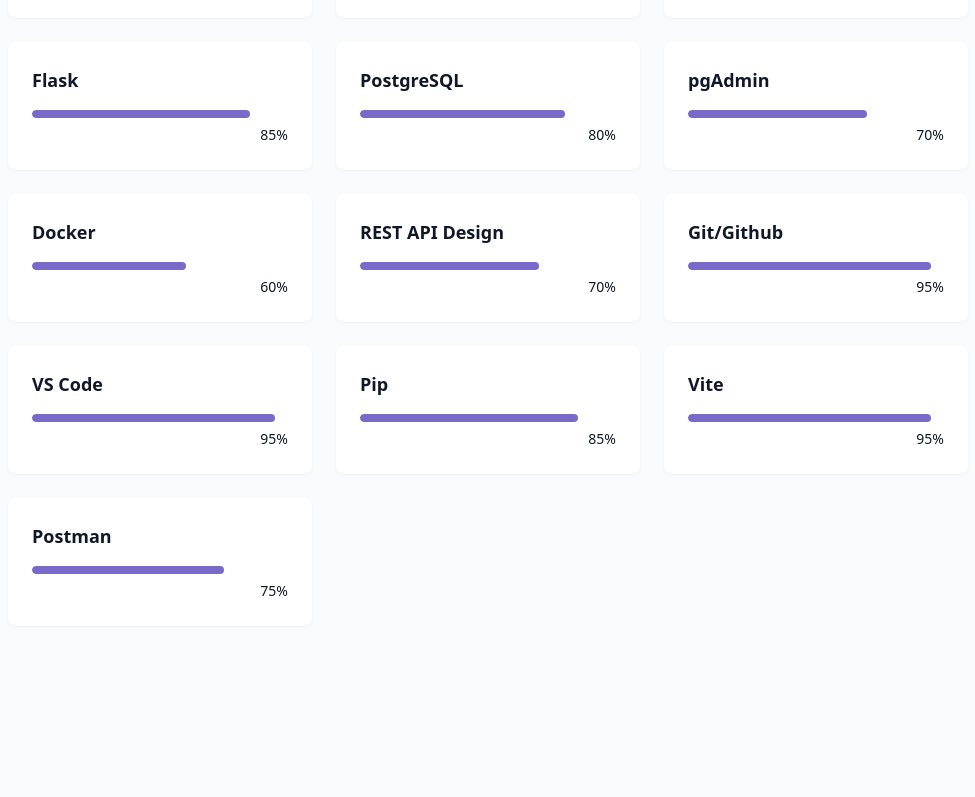
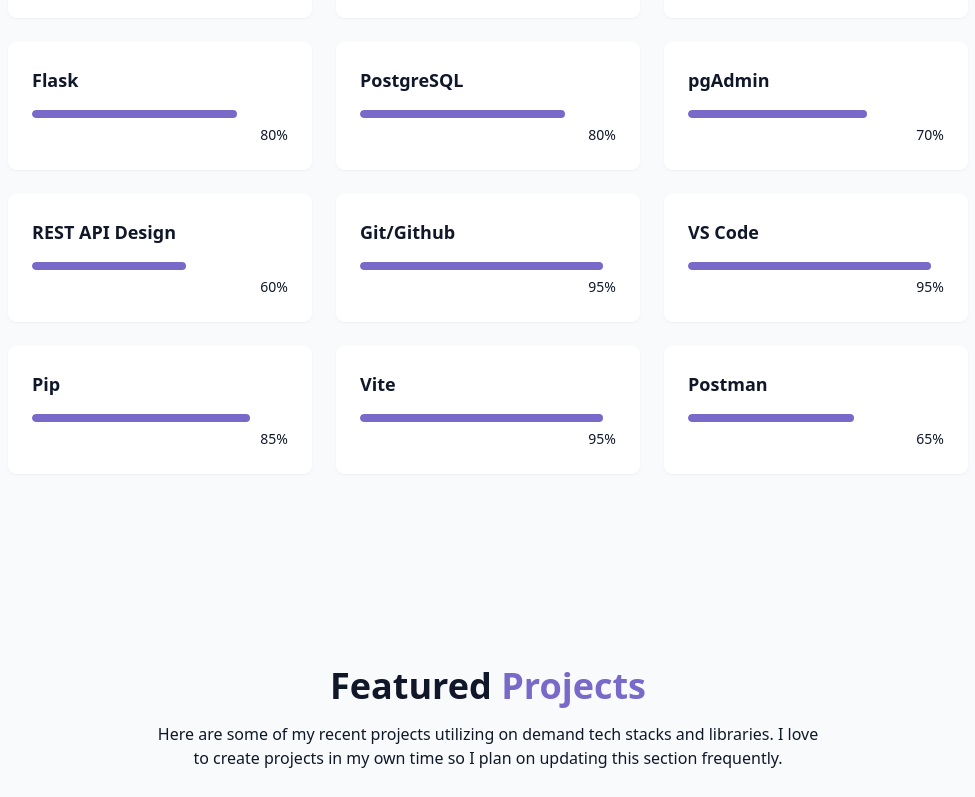
Before and after one commit to ElianSarmiento/Portfolio-website, a React (Vite) app: page / in a window 1280 px wide. Shown: the part 2132-2929 px from the top of the page, without its empty margins (152-1127 px from the left). Built offline with nearby package versions, Linux system fonts and the light colour scheme.

Commit message:
Updated site info

```diff
--- a/src/components/SkillSection.jsx
+++ b/src/components/SkillSection.jsx
@@ -5,24 +5,23 @@
   // FrontEnd
   { name: "HTML/CSS", level: 95, category: "frontend" },
   { name: "JavaScript", level: 80, category: "frontend" },
-  { name: "React", level: 75, category: "frontend" },
+  { name: "React", level: 70, category: "frontend" },
   { name: "TailWind CSS", level: 90, category: "frontend" },
-  { name: "Next.js", level: 50, category: "frontend" },
+  { name: "Next.js", level: 40, category: "frontend" },
 
   // Backend
-  { name: "Python", level: 95, category: "backend" },
-  { name: "Flask", level: 85, category: "backend" },
+  { name: "Python", level: 90, category: "backend" },
+  { name: "Flask", level: 80, category: "backend" },
   { name: "PostgreSQL", level: 80, category: "backend" },
   { name: "pgAdmin", level: 70, category: "backend" },
-  { name: "Docker", level: 60, category: "backend" },
-  { name: "REST API Design", level: 70, category: "backend" },
+  { name: "REST API Design", level: 60, category: "backend" },
 
   // Tools
   { name: "Git/Github", level: 95, category: "tools" },
   { name: "VS Code", level: 95, category: "tools" },
   { name: "Pip", level: 85, category: "tools" },
   { name: "Vite", level: 95, category: "tools" },
-  { name: "Postman", level: 75, category: "tools" },
+  { name: "Postman", level: 65, category: "tools" },
 ];
 const categories = ["all", "frontend", "backend", "tools"];
 
```
Also changed, not shown: 2 other files (tests, documents, lock files or other folders).
